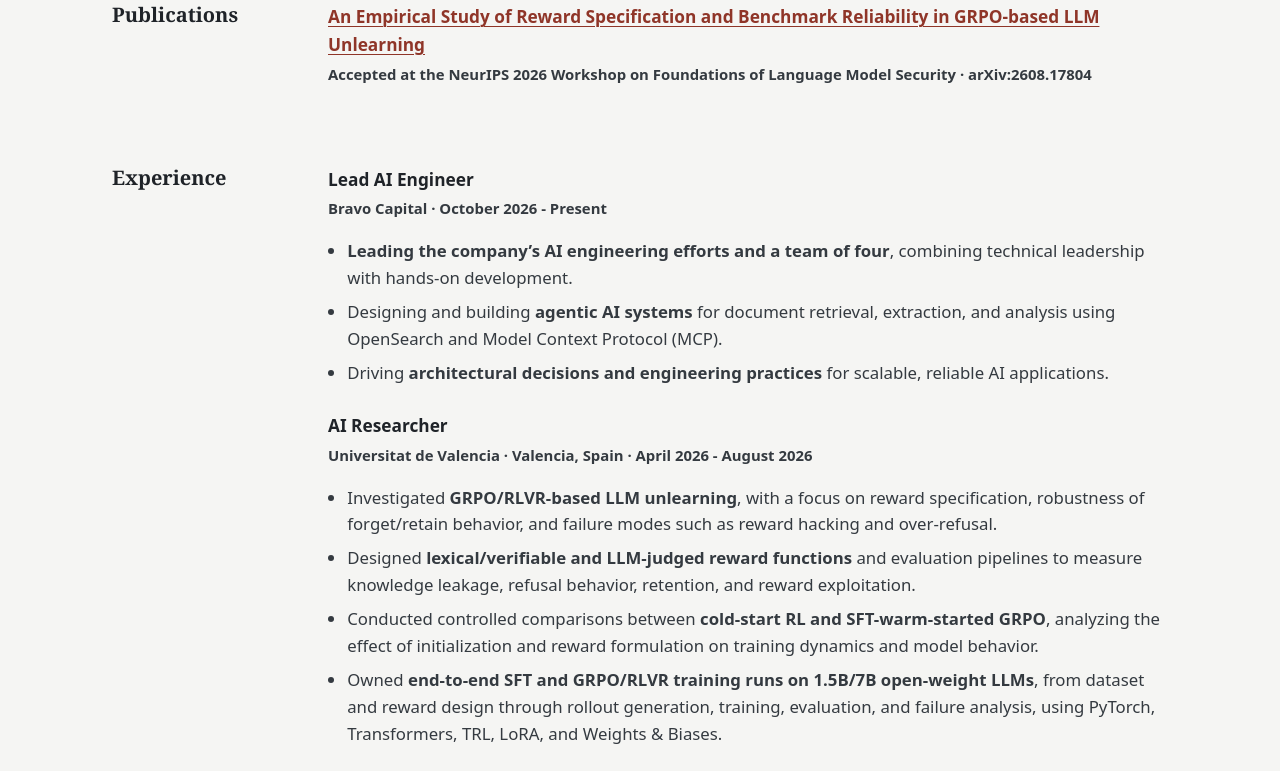
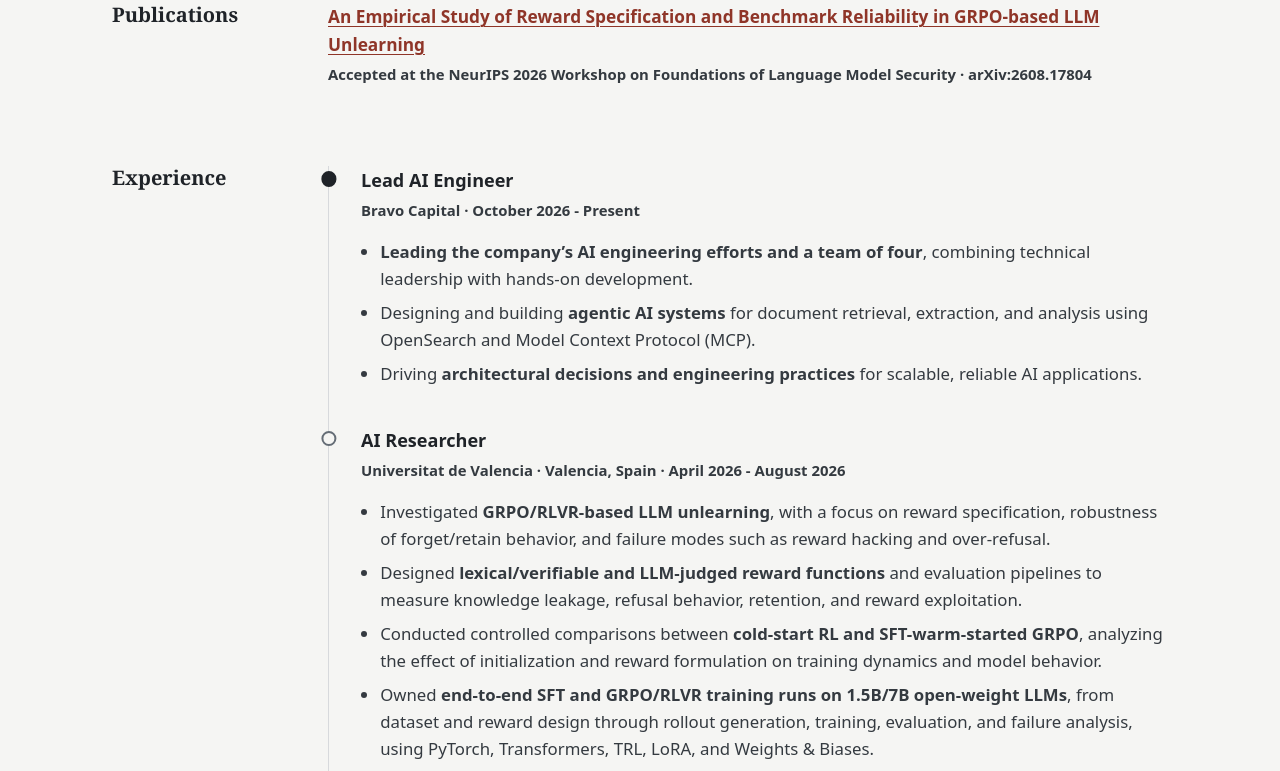
Before and after one commit to rubenbalbastre/rubenbalbastre.github.io, a plain HTML site: page docs/cv/index.html in a window 1280 px wide. Shown: the part 650-1421 px from the top of the page. Drawn offline with Linux system fonts and the light colour scheme.

Commit message:
línea temporal CV experiencia

```diff
--- a/assets/css/site.css
+++ b/assets/css/site.css
@@ -852,6 +852,39 @@
   margin-bottom: 0;
 }
 
+.experience-section > div {
+  position: relative;
+  padding-left: 2rem;
+  border-left: 1px solid var(--line);
+}
+
+.experience-section .cv-item {
+  position: relative;
+  margin-bottom: 2.35rem;
+}
+
+.experience-section .cv-item::before {
+  content: "";
+  position: absolute;
+  top: 0.35rem;
+  left: -2rem;
+  width: 0.7rem;
+  height: 0.7rem;
+  border: 2px solid var(--muted);
+  border-radius: 50%;
+  background: var(--bg);
+  transform: translateX(-50%);
+}
+
+.experience-section .cv-item:first-child::before {
+  border-color: var(--ink);
+  background: var(--ink);
+}
+
+.experience-section .cv-item h3 {
+  font-size: 1.13rem;
+}
+
 .cv-meta {
   margin: 0 0 0.45rem;
   color: var(--muted);
--- a/docs/assets/css/site.css
+++ b/docs/assets/css/site.css
@@ -852,6 +852,39 @@
   margin-bottom: 0;
 }
 
+.experience-section > div {
+  position: relative;
+  padding-left: 2rem;
+  border-left: 1px solid var(--line);
+}
+
+.experience-section .cv-item {
+  position: relative;
+  margin-bottom: 2.35rem;
+}
+
+.experience-section .cv-item::before {
+  content: "";
+  position: absolute;
+  top: 0.35rem;
+  left: -2rem;
+  width: 0.7rem;
+  height: 0.7rem;
+  border: 2px solid var(--muted);
+  border-radius: 50%;
+  background: var(--bg);
+  transform: translateX(-50%);
+}
+
+.experience-section .cv-item:first-child::before {
+  border-color: var(--ink);
+  background: var(--ink);
+}
+
+.experience-section .cv-item h3 {
+  font-size: 1.13rem;
+}
+
 .cv-meta {
   margin: 0 0 0.45rem;
   color: var(--muted);
--- a/docs/cv/index.html
+++ b/docs/cv/index.html
@@ -48,7 +48,7 @@
     </div>
   </div>
 </section>
-<section class="cv-section">
+<section class="cv-section experience-section">
   <h2>Experience</h2>
   <div>
     <div class="cv-item">
```
Also changed, not shown: 1 other file.
